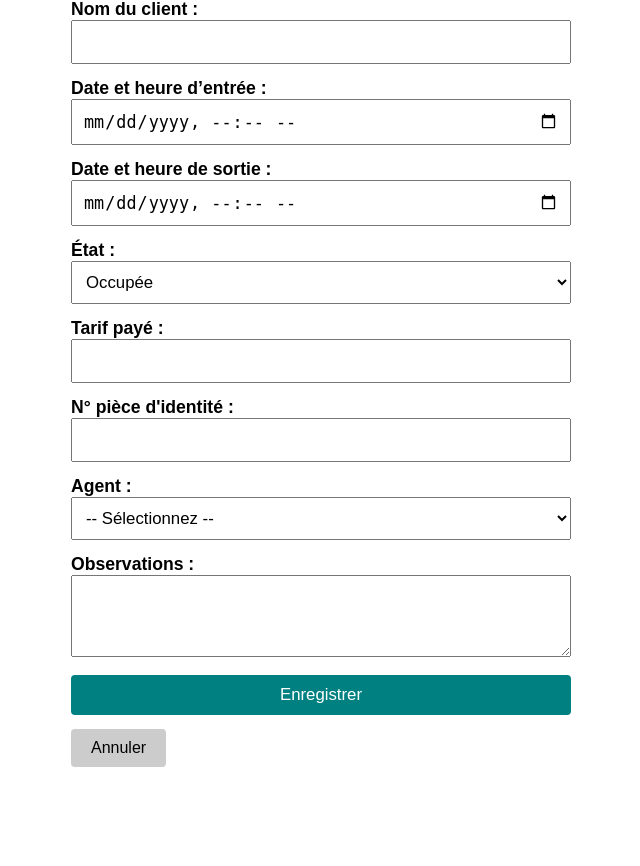
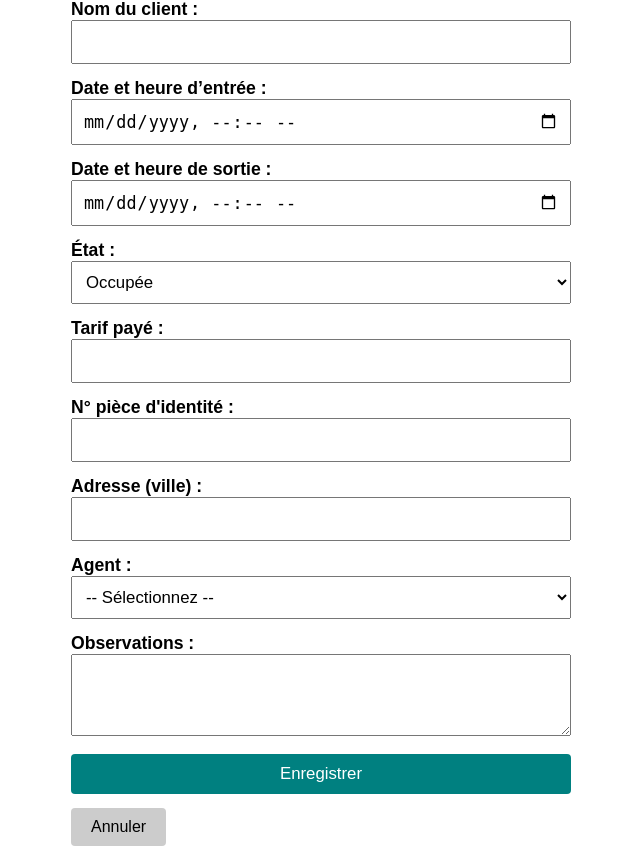
Before and after one commit to IbrahimaDIOUF33/Soneva_chambres-flask, a Flask app: page /reserver/1 in a window 1280 px wide. Shown: the part 89-955 px from the top of the page, without its empty margins (319-959 px from the left). Before the commit the page ends 856 px from the top, so only its background shows below. Run offline with Flask 3, Linux system fonts and the light colour scheme; data that the repository does not hold is empty; some libraries are stand-ins or nearby versions.

Commit message:
➕ Champ adresse ajouté (formulaire, enregistrement, historique)

```diff
--- a/App/App.py
+++ b/App/App.py
@@ -134,14 +134,15 @@ def reserver(id):
             return redirect(url_for('reserver', id=id))
 
         identite = request.form.get('identite') or None
+        adresse = request.form.get('adresse') or None
         agent = request.form.get('agent') or None
         observations = request.form.get('observations', '')
 
         cursor.execute('''
             UPDATE chambres SET client = %s, datetime_debut = %s, datetime_fin = %s, etat = %s,
-                               tarif = %s, identite = %s, agent = %s, observations = %s
+                               tarif = %s, identite = %s, adresse = %s, agent = %s, observations = %s
             WHERE id = %s
-        ''', (client, debut, fin, etat, tarif, identite, agent, observations, id))
+        ''', (client, debut, fin, etat, tarif, identite, adresse, agent, observations, id))
 
         conn.commit()
         conn.close()
@@ -158,6 +159,19 @@ def liberer(id):
     conn = psycopg2.connect(DATABASE_URL)
     cursor = conn.cursor()
 
+    # 📝 Sauvegarder l’état de la chambre dans historique
+    cursor.execute('''
+        INSERT INTO historique (
+            chambre_numero, client, datetime_debut, datetime_fin,
+            tarif, identite, agent, observations, adresse
+        )
+        SELECT numero, client, datetime_debut, datetime_fin,
+               tarif, identite, agent, observations, adresse
+        FROM chambres
+        WHERE id = %s
+    ''', (id,))
+
+    # 🔄 Libérer la chambre (remise à zéro)
     cursor.execute('''
         UPDATE chambres SET
             etat = 'libre',
@@ -167,6 +181,7 @@ def liberer(id):
             observations = NULL,
             tarif = NULL,
             identite = NULL,
+            adresse = NULL,
             agent = NULL
         WHERE id = %s
     ''', (id,))
@@ -209,6 +224,7 @@ def reservation_rapide(id):
     cursor = conn.cursor()
 
     cursor.execute('''
+
         UPDATE chambres SET
             client = %s,
             datetime_debut = %s,
@@ -216,6 +232,7 @@ def reservation_rapide(id):
             etat = %s,
             tarif = NULL,
             identite = NULL,
+            adresse = NULL,
             agent = NULL,
             observations = NULL
         WHERE id = %s
--- a/App/templates/reservation.html
+++ b/App/templates/reservation.html
@@ -93,6 +93,9 @@
             <label for="identite">N° pièce d'identité :</label>
             <input type="text" name="identite" id="identite" value="{{ chambre.identite or '' }}">
 
+            <label for="adresse">Adresse (ville) :</label>
+            <input type="text" name="adresse" id="adresse" value="{{ chambre.adresse or '' }}">
+
             <label for="agent">Agent :</label>
             <select name="agent" id="agent" required>
                 <option value="">-- Sélectionnez --</option>
```
